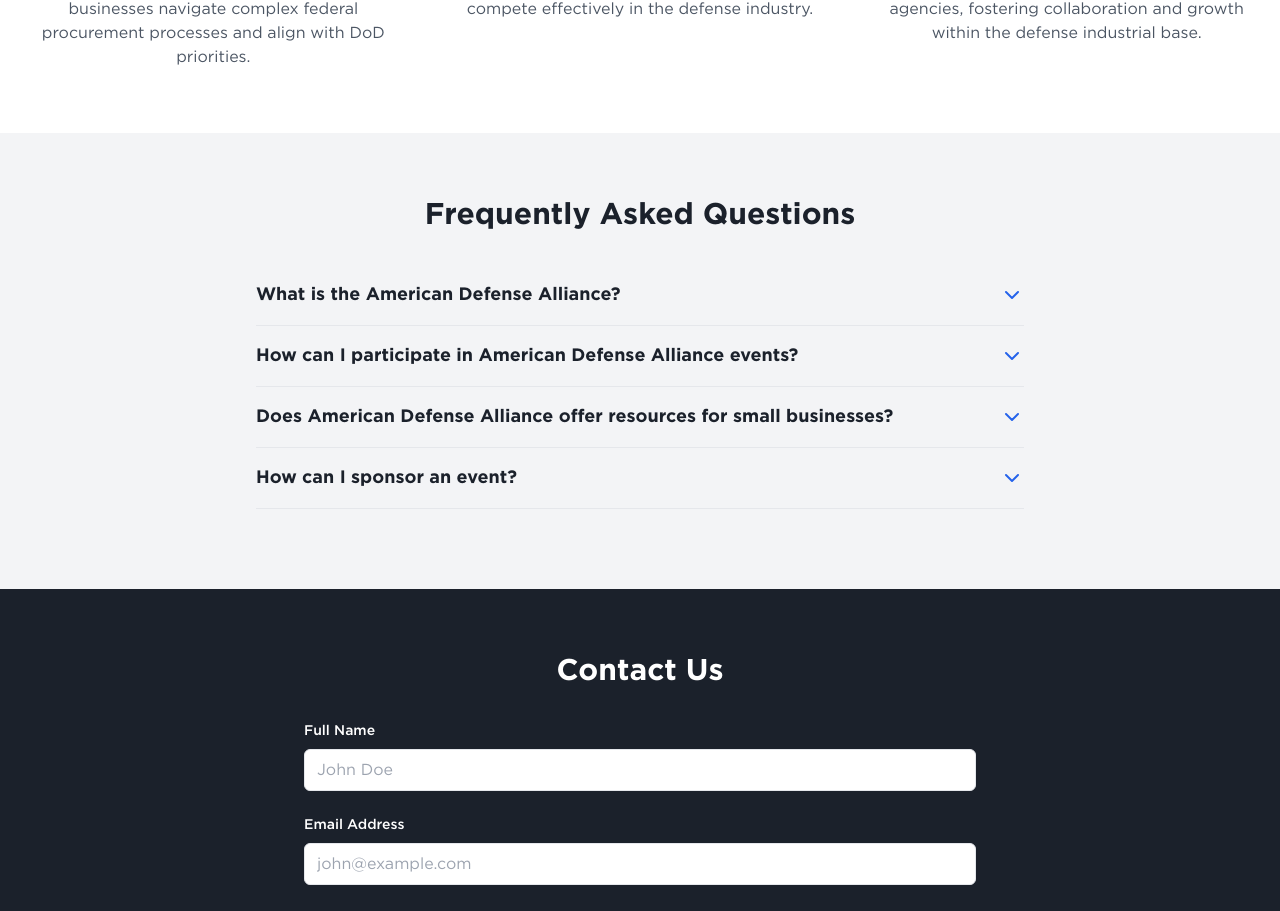
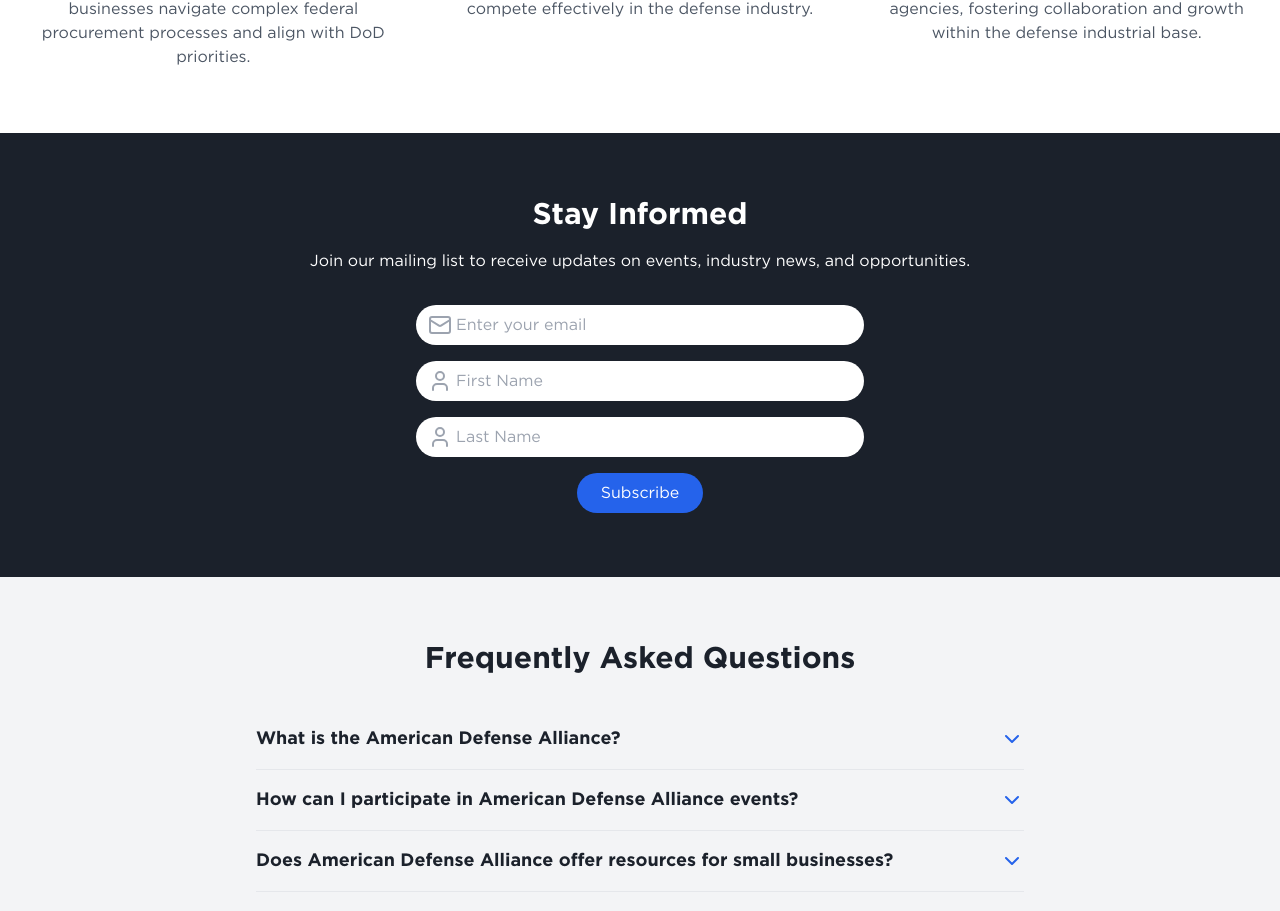
Before and after one commit to masonym/ada-website, a Next.js app: page / in a window 1280 px wide. Shown: the part 2379-3290 px from the top of the page. Built offline with nearby package versions, Linux system fonts and the light colour scheme; no server answers.

Commit message:
Added mailing list form

```diff
--- /dev/null
+++ b/src/app/components/MailingListSubscription.tsx
@@ -0,0 +1,131 @@
+"use client";
+
+import React, { useState } from 'react';
+import { Mail, User } from 'lucide-react';
+
+const API_APP_ID = process.env.NEXT_PUBLIC_ICONTACT_APP_ID;
+const API_USERNAME = process.env.NEXT_PUBLIC_ICONTACT_EMAIL;
+const API_PASSWORD = process.env.NEXT_PUBLIC_ICONTACT_PASSWORD;
+const ACCOUNT_ID = process.env.NEXT_PUBLIC_ICONTACT_ACCOUNT_ID;
+const CLIENT_FOLDER_ID = process.env.NEXT_PUBLIC_ICONTACT_CLIENT_FOLDER_ID;
+
+interface FormData {
+  email: string;
+  firstName: string;
+  lastName: string;
+}
+
+const MailingListSubscription: React.FC = () => {
+  const [formData, setFormData] = useState<FormData>({
+    email: '',
+    firstName: '',
+    lastName: '',
+  });
+  const [isSubmitting, setIsSubmitting] = useState(false);
+  const [message, setMessage] = useState('');
+
+  const handleChange = (e: React.ChangeEvent<HTMLInputElement>) => {
+    const { name, value } = e.target;
+    setFormData(prevData => ({ ...prevData, [name]: value }));
+  };
+
+  const handleSubmit = async (e: React.FormEvent<HTMLFormElement>) => {
+    e.preventDefault();
+    setIsSubmitting(true);
+    setMessage('');
+
+    try {
+      const response = await fetch(`https://app.icontact.com/icp/a/${ACCOUNT_ID}/c/${CLIENT_FOLDER_ID}/contacts/`, {
+        method: 'POST',
+        headers: {
+          'Accept': 'application/json',
+          'Content-Type': 'application/json',
+          'API-Version': '2.2',
+          'API-AppId': API_APP_ID || '',
+          'API-Username': API_USERNAME || '',
+          'API-Password': API_PASSWORD || '',
+        },
+        body: JSON.stringify([{
+          email: formData.email,
+          firstName: formData.firstName,
+          lastName: formData.lastName,
+          status: 'normal',
+        }]),
+      });
+
+      if (!response.ok) {
+        const errorData = await response.json();
+        throw new Error(errorData.message || 'Failed to subscribe');
+      }
+
+      const data = await response.json();
+      console.log('Subscription successful:', data);
+      setMessage('Thank you for subscribing!');
+      setFormData({ email: '', firstName: '', lastName: '' });
+    } catch (error) {
+      console.error('Error:', error);
+      setMessage('An error occurred. Please try again later.');
+    } finally {
+      setIsSubmitting(false);
+    }
+  };
+
+  return (
+    <div className="bg-navy-800 text-white py-16 px-4">
+      <div className="max-w-4xl mx-auto text-center">
+        <h2 className="text-3xl font-bold mb-4">Stay Informed</h2>
+        <p className="mb-8">Join our mailing list to receive updates on events, industry news, and opportunities.</p>
+        <form onSubmit={handleSubmit} className="flex flex-col items-center gap-4">
+          <div className="relative w-full max-w-md">
+            <Mail className="absolute left-3 top-1/2 transform -translate-y-1/2 text-gray-400" />
+            <input
+              type="email"
+              name="email"
+              value={formData.email}
+              onChange={handleChange}
+              placeholder="Enter your email"
+              required
+              className="w-full pl-10 pr-4 py-2 rounded-full bg-white text-navy-800 focus:outline-none focus:ring-2 focus:ring-blue-500"
+            />
+          </div>
+          <div className="relative w-full max-w-md">
+            <User className="absolute left-3 top-1/2 transform -translate-y-1/2 text-gray-400" />
+            <input
+              type="text"
+              name="firstName"
+              value={formData.firstName}
+              onChange={handleChange}
+              placeholder="First Name"
+              required
+              className="w-full pl-10 pr-4 py-2 rounded-full bg-white text-navy-800 focus:outline-none focus:ring-2 focus:ring-blue-500"
+            />
+          </div>
+          <div className="relative w-full max-w-md">
+            <User className="absolute left-3 top-1/2 transform -translate-y-1/2 text-gray-400" />
+            <input
+              type="text"
+              name="lastName"
+              value={formData.lastName}
+              onChange={handleChange}
+              placeholder="Last Name"
+              required
+              className="w-full pl-10 pr-4 py-2 rounded-full bg-white text-navy-800 focus:outline-none focus:ring-2 focus:ring-blue-500"
+            />
+          </div>
+          <button
+            type="submit"
+            disabled={isSubmitting}
+            className={`px-6 py-2 rounded-full bg-blue-600 hover:bg-blue-700 transition duration-300 ${
+              isSubmitting ? 'opacity-50 cursor-not-allowed' : ''
+            }`}
+          >
+            {isSubmitting ? 'Subscribing...' : 'Subscribe'}
+          </button>
+        </form>
+        {message && <p className="mt-4 text-green-400">{message}</p>}
+      </div>
+    </div>
+  );
+};
+
+export default MailingListSubscription;
--- a/src/app/page.tsx
+++ b/src/app/page.tsx
@@ -7,6 +7,7 @@ import Testimonials from './components/Testimonials';
 import LatestNews from './components/LatestNews';
 import FAQSection from './components/FAQSection';
 import ContactUs from './components/ContactUs';
+import MailingListSubscription from './components/MailingListSubscription';
 
 const HomePage = () => {
   return (
@@ -15,6 +16,7 @@ const HomePage = () => {
       <MissionStatement />
       <UpcomingEvents />
       <FocusAreas />
+      <MailingListSubscription/>
       {/* <Testimonials /> */}
       {/* <LatestNews /> */}
       <FAQSection />
```
